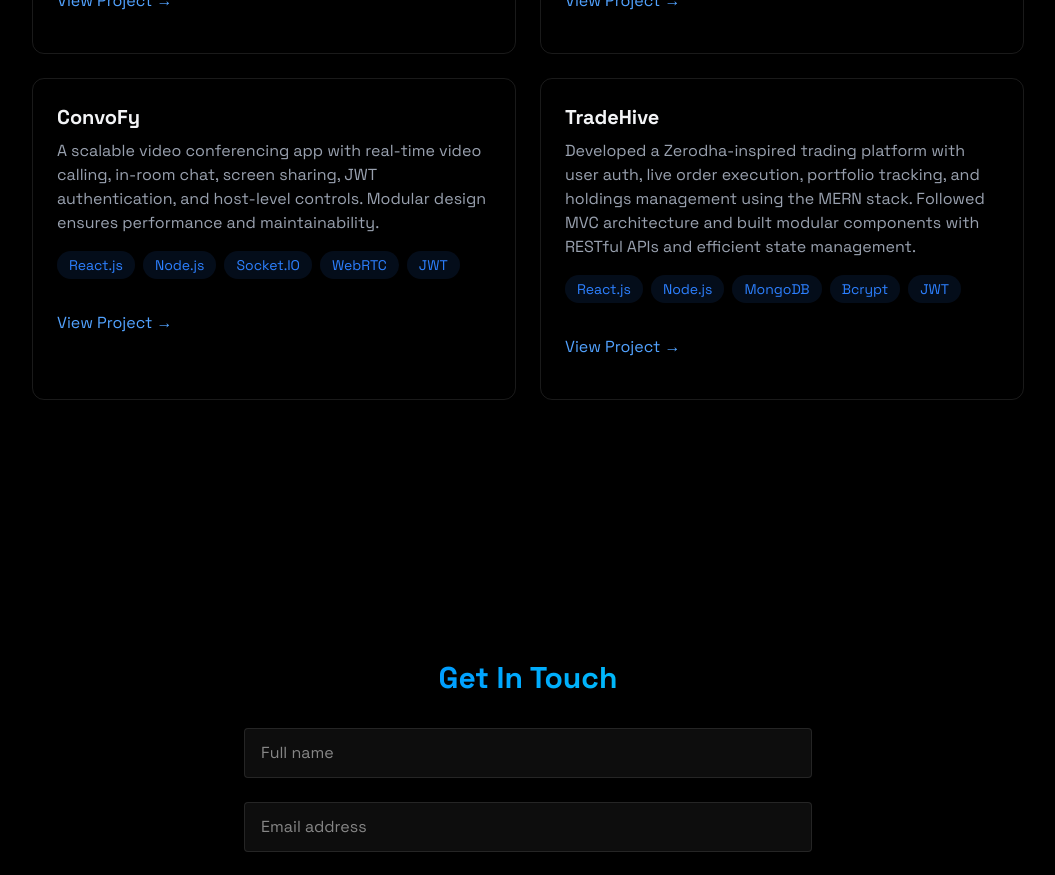
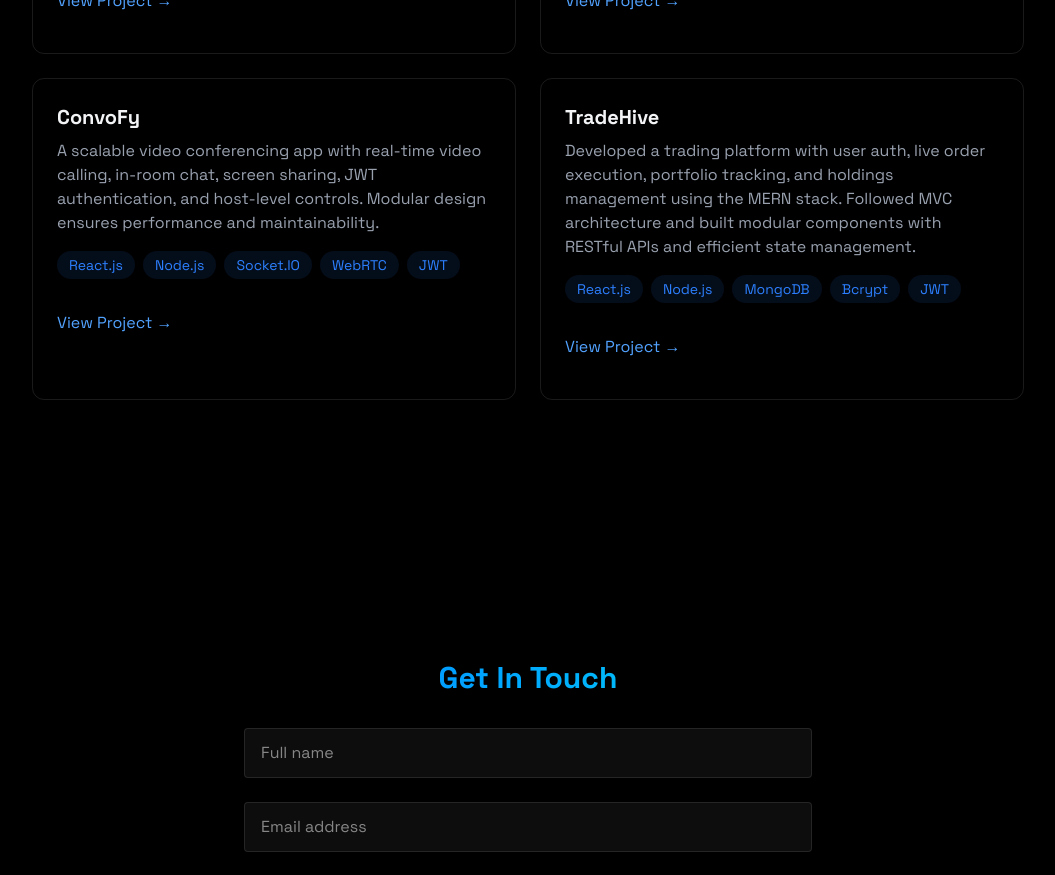
Before and after one commit to Priya-Mahato/Portfolio, a React (Vite) app: page / in a window 1280 px wide. Shown: the part 2300-3175 px from the top of the page, without its empty margins (112-1167 px from the left). Built offline with nearby package versions, Linux system fonts and the light colour scheme.

Commit message:
Changes done in projects section

```diff
--- a/src/components/sections/Projects.jsx
+++ b/src/components/sections/Projects.jsx
@@ -106,7 +106,7 @@ export const Projects = () => {
             <div className="p-6 rounded-xl border border-white/10 hover:-translate-y-1 hover:border-blue-500/30 hover:shadow-[0_2px_8px_rgba(59,130,246,0.2)] transition">
               <h3 className="text-xl font-bold mb-2">TradeHive</h3>
               <p className="text-gray-400 mb-4">
-                Developed a Zerodha-inspired trading platform with user auth,
+                Developed a trading platform with user auth,
                 live order execution, portfolio tracking, and holdings
                 management using the MERN stack. Followed MVC architecture and
                 built modular components with RESTful APIs and efficient state
```
